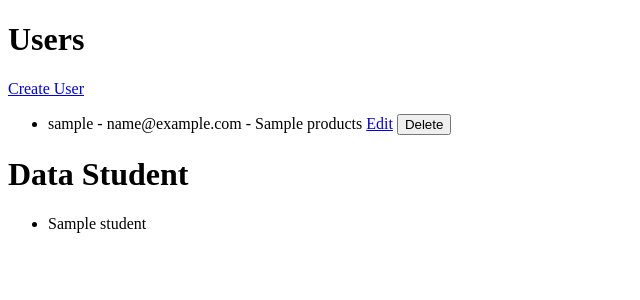
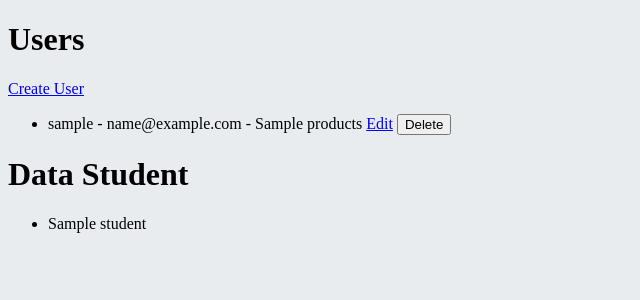
Before and after one commit to saepulfariz/flask_mvc_orm, a Flask app: template app/templates/users/index.html in a window 1280 px wide. Shown: the top 300 px of the page, without its empty margins (0-640 px from the left). Run offline with Flask 3, Linux system fonts and the light colour scheme; the template is opened without the code that fills it: values that come from a table or form of the project are taken from there, most other values are stand-ins (such as "Sample title", 1, 10 or a date in 2020); parts of the project's set-up code (start-up, migrations or seed data) failed here and were passed over.

Commit message:
add file static and change base folder

```diff
--- a/app/__init__.py
+++ b/app/__init__.py
@@ -10,7 +10,10 @@ db = SQLAlchemy()
 db_sqlserver = SQLAlchemy()
 
 def create_app(config_class):
-    app = Flask(__name__)
+
+    app = Flask(__name__,static_url_path='/static', static_folder='../static')
+
+    # app = Flask(__name__)
     csrf.init_app(app)
 
     app.request_class = CustomRequest
--- a/app/templates/template/index.html
+++ b/app/templates/template/index.html
@@ -5,6 +5,7 @@
     <meta charset="UTF-8">
     <meta name="viewport" content="width=device-width, initial-scale=1.0">
     <title>{{ data.title }} | FLASK</title>
+    <link href="{{ url_for('static', filename = 'css/style.css') }}" rel="stylesheet">
     {% block head %} {% endblock %}
 </head>
 
--- /dev/null
+++ b/static/css/style.css
@@ -0,0 +1,3 @@
+body {
+    background-color: #E9ECEF;
+}
```
